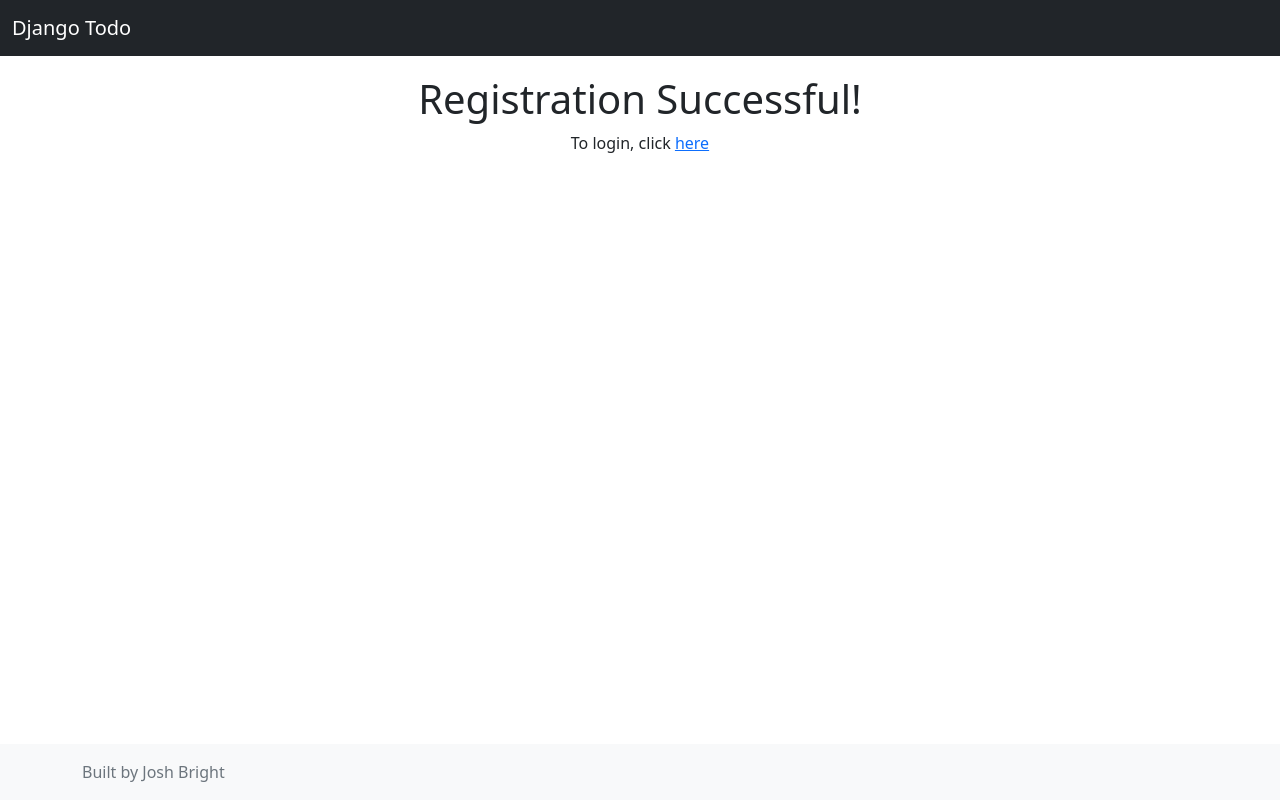
After one commit to majormunky/DjangoTodo, a Django app: page /registration-complete/ in a window 1280 px wide. The commit adds this page. Run offline with Django 3.2, Linux system fonts and the light colour scheme.

Commit message:
Added a registration complete page

```diff
--- /dev/null
+++ b/core/templates/core/registration-complete.html
@@ -0,0 +1,18 @@
+{% extends "base.html" %}
+
+{% block content %}
+<div class="container text-center">
+    <div class="row">
+        <div class="col-12">
+            <h1>Registration Successful!</h1>
+            <p>To login, click <a href="{% url 'login' %}">here</a></p>
+        </div>
+    </div>
+</div>
+{% endblock %}
+
+{% block page_scripts %}
+{% endblock %}
+
+{% block page_styles %}
+{% endblock %}
--- a/core/urls.py
+++ b/core/urls.py
@@ -3,4 +3,9 @@ from . import views
 
 urlpatterns = [
     path("register-user/", views.register_user, name="register-user"),
+    path(
+        "registration-complete/",
+        views.registration_complete,
+        name="registration-complete",
+    ),
 ]
--- a/core/views.py
+++ b/core/views.py
@@ -8,8 +8,12 @@ def register_user(request):
         form = forms.CoreUserCreationForm(request.POST)
         if form.is_valid():
             form.save()
-            return redirect("/")
+            return redirect("registration-complete")
     else:
         form = forms.CoreUserCreationForm()
 
     return render(request, "core/register-user.html", {"form": form})
+
+
+def registration_complete(request):
+    return render(request, "core/registration-complete.html", {})
--- a/templates/base.html
+++ b/templates/base.html
@@ -29,6 +29,7 @@
                     <button class="navbar-toggler" type="button" data-bs-toggle="collapse" data-bs-target="#navbarCollapse" aria-controls="navbarCollapse" aria-expanded="false" aria-label="Toggle navigation">
                         <span class="navbar-toggler-icon"></span>
                     </button>
+                    {% if request.user.is_authenticated %}
                         <ul class="navbar-nav">
                             <li class="nav-item dropdown">
                                 <a class="nav-link dropdown-toggle" href="#" id="navbarDropdown" role="button" data-bs-toggle="dropdown" aria-expanded="false">
@@ -39,6 +40,7 @@
                                 </ul>
                             </li>
                         </ul>
+                    {% endif %}
                 </div>
             </nav>
         </header>
--- a/templates/registration/login.html
+++ b/templates/registration/login.html
@@ -74,7 +74,8 @@
                     </label>
                 </div>
                 {{form.errors}}
-                <button class="w-100 btn btn-lg btn-primary" type="submit">Sign in</button>
+                <button class="w-40 btn btn-lg btn-primary" type="submit">Sign in</button>
+                <a href="{% url 'register-user' %}" class="w-40 btn btn-lg btn-success" type="submit">Register</a>
             </form>
         </main>
     </body>
```
Lines whose indentation alone changed are shown as unchanged.
